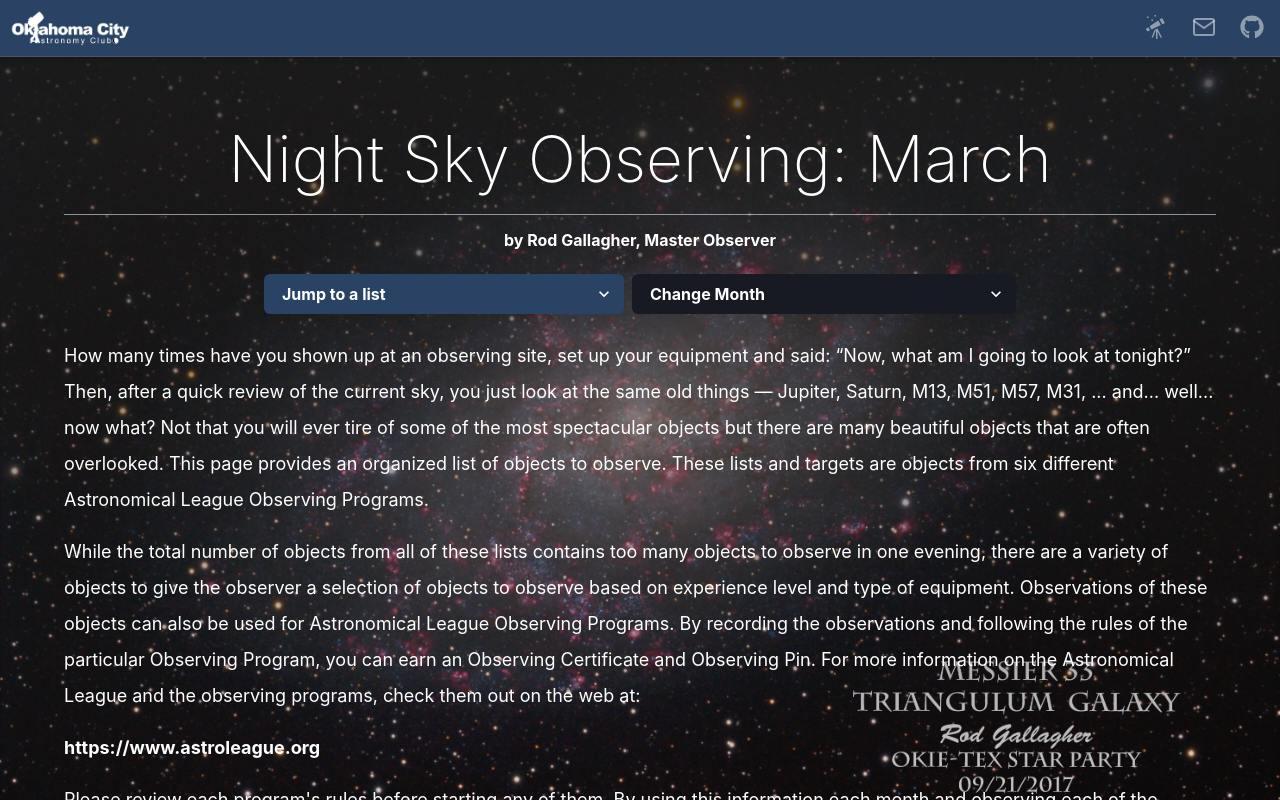
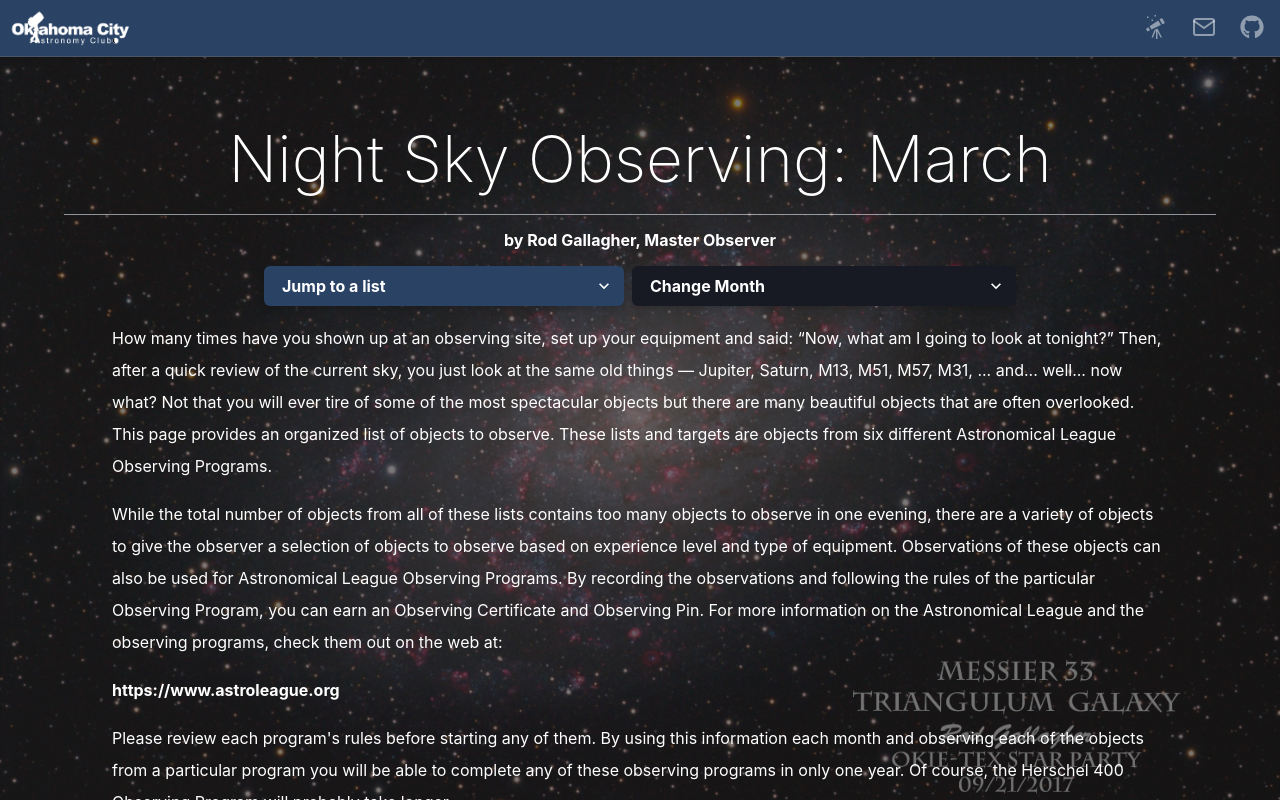
Before and after one commit to sdmacdonald/okcastro.club, a React (Vite) app: page /observing in a window 1280 px wide. Shown: the top 800 px of the page. Built offline with nearby package versions, Linux system fonts and the light colour scheme.

Commit message:
TextBlock updates, Observing formatting.

```diff
--- a/src/components/TextBlock.jsx
+++ b/src/components/TextBlock.jsx
@@ -7,9 +7,9 @@ export const TextBlock = (props) => {
     <Box
       color={color}
       textAlign={textAlign || "center"}
-      fontSize={{ base: "sm", xl: "lg" }}
+      fontSize={{ base: "sm", xl: "md" }}
     >
-      <Text lineHeight="taller" display="block" my={4}>
+      <Text lineHeight="taller" display="block" mx={12} my={4}>
         {children}
       </Text>
     </Box>
--- a/src/pages/Observing.jsx
+++ b/src/pages/Observing.jsx
@@ -1,5 +1,5 @@
 import React, { useState } from "react";
-import { Box, Heading, HStack, Link, Select } from "@chakra-ui/react";
+import { Box, Center, Heading, HStack, Link, Select } from "@chakra-ui/react";
 import { tables, text, monthOptions, getMonth } from "../assets/data";
 import { TextBlock } from "../components";
 import { Page, Segment, TargetTable } from "../templates";
@@ -20,7 +20,7 @@ export const Observing = (props) => {
   };
 
   return (
-    <Page bg="linear-gradient(rgba(30, 30, 30, 0.8),rgba(30, 30, 30, 0.2)) , url('./M33-rod-gallagher.jpg')">
+    <Page bg="linear-gradient(rgba(30, 30, 30, 0.6),rgba(30, 30, 30, 0.6)) , url('./M33-rod-gallagher.jpg')">
       <Segment
         heading={`Night Sky Observing: ${month.month}`}
         as="h1"
@@ -30,16 +30,17 @@ export const Observing = (props) => {
           by Rod Gallagher, Master Observer
         </Heading>
 
-        <HStack justify="center" m={6}>
+        <HStack wrap="wrap" my={4} justify="center">
           <Link href={section}>
             <Select
               placeholder="Jump to a list"
               onChange={handleSection}
-              maxW="sm"
               variant="filled"
               bgColor="blue.800"
               fontWeight="bold"
               _hover={{ bgColor: "blue.600", color: "white" }}
+              shadow="md"
+              maxW="sm"
             >
               {tables.map((table, index) => (
                 <option key={index} value={table.id}>
@@ -51,12 +52,13 @@ export const Observing = (props) => {
           <Select
             placeholder="Change Month"
             onChange={handleMonth}
-            maxW="sm"
             variant="filled"
             bgColor="gray.900"
             color="white"
             fontWeight="bold"
             _hover={{ bgColor: "gray.900", color: "white" }}
+            shadow="md"
+            maxW="sm"
           >
             {monthOptions.map((m, index) => (
               <option
```
